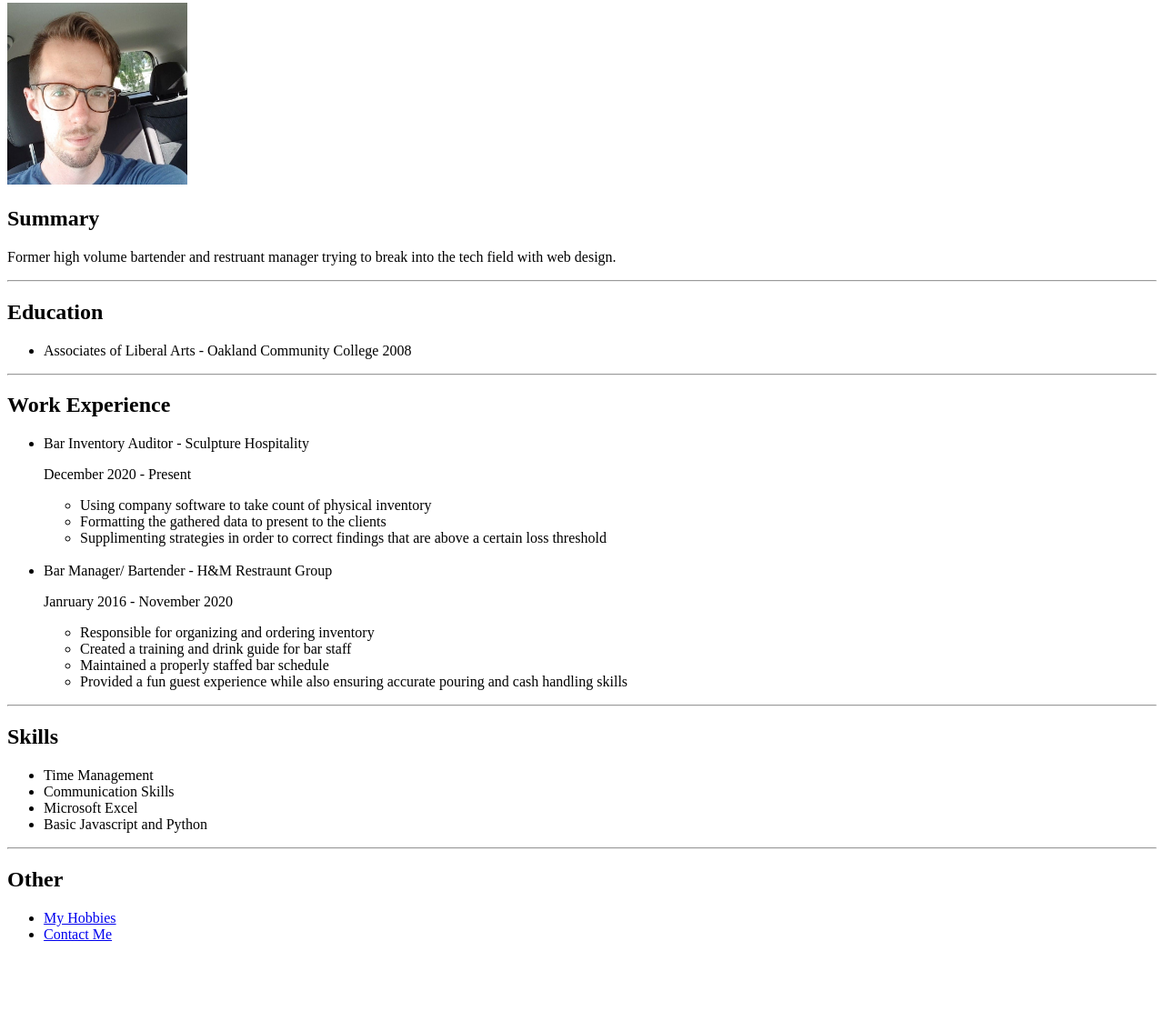
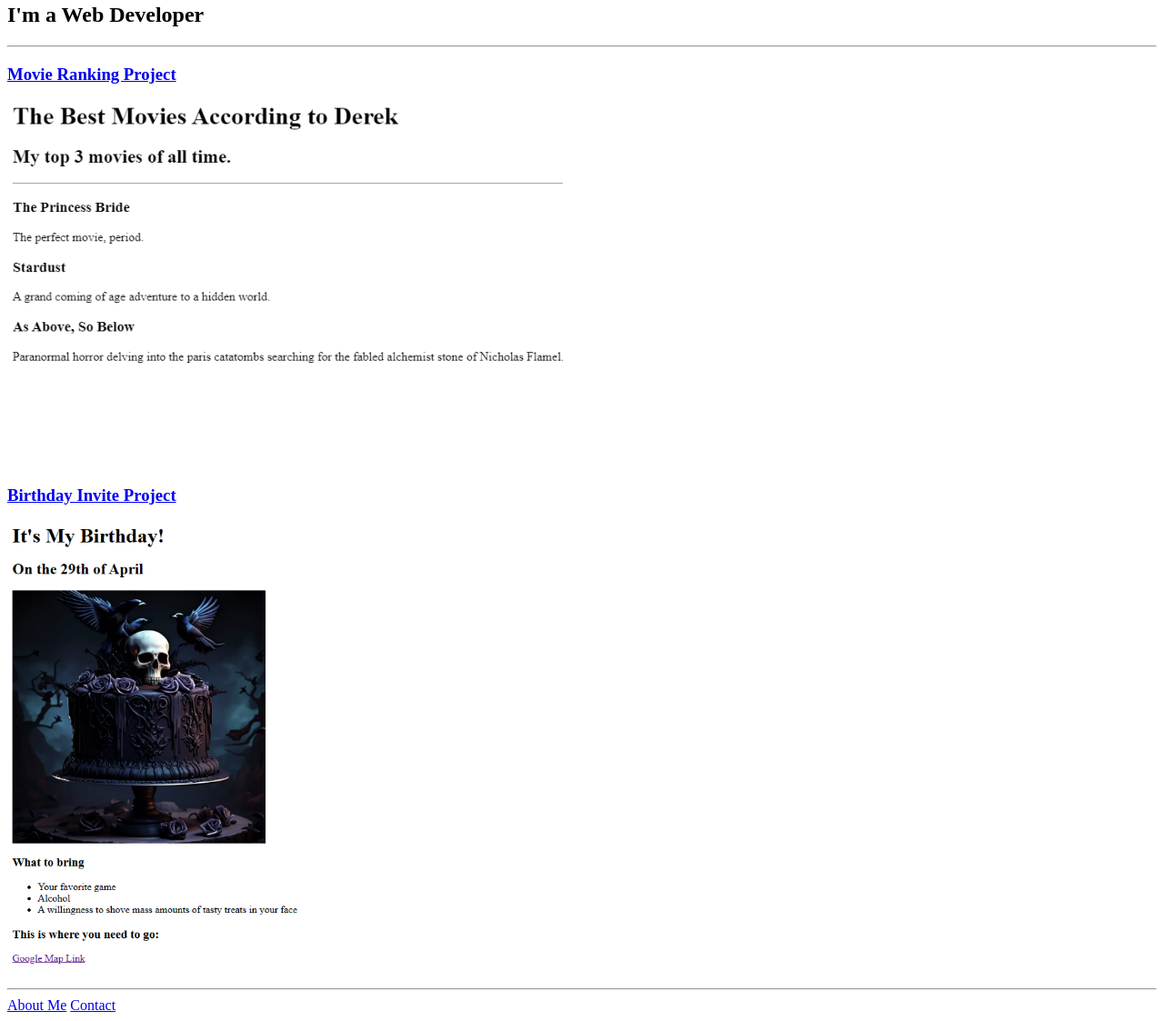
Before and after one commit to aubryd3/html-Portfolio, a plain HTML site: page index.html in a window 1280 px wide. Shown: the part 77-1200 px from the top of the page at 91% size. Before the commit the page ends 1130 px from the top, so only its background shows below. Drawn offline with Linux system fonts and the light colour scheme.

Commit message:
Add files via upload

```diff
--- a/index.html
+++ b/index.html
@@ -1,72 +1,32 @@
 <!DOCTYPE html>
-
 <html lang="en">
 
 <head>
   <meta charset="UTF-8">
-  <title>My Resume</title>
+  <title>Derek's Portfolio</title>
 </head>
+
 
 <body>
 
-  <h1>Derek Aubry</h1>
-  <img src="assets/images/Derek (2).jpg" height="200" alt="Picture of Derek Aubry">
+  <h1>Derek Aubry's Portfolio</h1>
 
-  <h2>Summary</h2>
-  <p>Former high volume bartender and restruant manager trying to break into the tech field with web design.</p>
+  <h2>I'm a Web Developer</h2>
 
   <hr />
 
-  <h2>Education</h2>
+  <h3><a href="public/movie-ranking.html">Movie Ranking Project</a></h3>
 
-  <ul>
-    <li>Associates of Liberal Arts - Oakland Community College 2008</li>
-  </ul>
+  <img src="assets/images/my-favorite-movies.png" height="400" alt="My favorite movies preview image">
+
+  <h3><a href="public\birthday-invite.html">Birthday Invite Project</a></h3>
+
+  <img src="assets/images/birthday-invite.png" height="500" alt="My birthday invite preview">
 
   <hr />
 
-  <h2>Work Experience</h2>
+  <a href="public/about.html">About Me</a> <a href="public/contact.html">Contact</a>
 
-  <ul>
-    <li>Bar Inventory Auditor - Sculpture Hospitality
-      <p>December 2020 - Present</p>
-      <ul>
-        <li>Using company software to take count of physical inventory</li>
-        <li>Formatting the gathered data to present to the clients</li>
-        <li>Supplimenting strategies in order to correct findings that are above a certain loss threshold</li>
-      </ul>
-    </li>
-
-    <br>
-
-    <li>Bar Manager/ Bartender - H&M Restraunt Group
-      <p>Janruary 2016 - November 2020</p>
-      <ul>
-        <li>Responsible for organizing and ordering inventory</li>
-        <li>Created a training and drink guide for bar staff</li>
-        <li>Maintained a properly staffed bar schedule</li>
-        <li>Provided a fun guest experience while also ensuring accurate pouring and cash handling skills</li>
-      </ul>
-    </li>
-  </ul>
-  <hr />
-
-  <h2>Skills</h2>
-
-  <ul>
-    <li>Time Management</li>
-    <li>Communication Skills</li>
-    <li>Microsoft Excel</li>
-    <li>Basic Javascript and Python</li>
-  </ul>
-
-  <hr />
-
-  <h2>Other</h2>
-  <ul>
-  <li><a href="public/hobbies.html">My Hobbies</a></li>
-  <li><a href="public/contact.html">Contact Me</a></li>
-  </ul>
 </body>
 
 </html>
```
Also changed, not shown: public/contact.html (+1 -3 lines).
